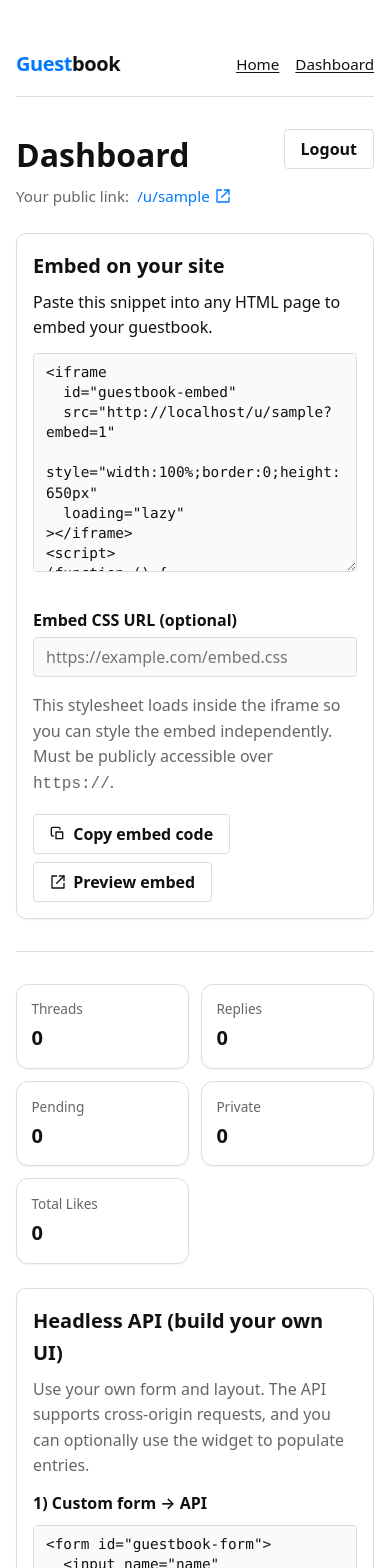
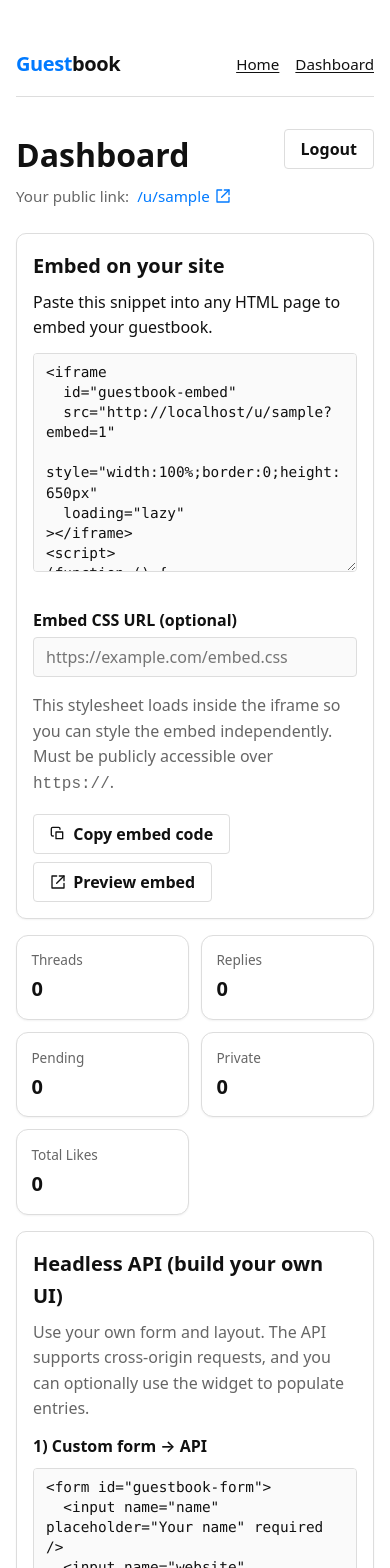
Before and after one commit to blackpirateapps/guestbook-service, a React (Vite) app: page /dashboard in a window 390 px wide. Shown: the top 1568 px of the page. Built offline with nearby package versions, Linux system fonts and the light colour scheme; no server answers; sample sign-in values are in the browser's storage.

Commit message:
Refactor dashboard into responsive multi-column layout

```diff
--- a/src/index.css
+++ b/src/index.css
@@ -308,11 +308,44 @@ button.icon-button svg {
   margin-bottom: 1.5rem;
 }
 
+.dashboard-primary-grid {
+  display: grid;
+  grid-template-columns: minmax(0, 1fr);
+  gap: 1rem;
+  margin-bottom: 1rem;
+}
+
+.dashboard-secondary-grid {
+  display: grid;
+  grid-template-columns: minmax(0, 1fr);
+  gap: 1rem;
+}
+
+.dashboard-panel {
+  margin-bottom: 0 !important;
+}
+
+@media (min-width: 1024px) {
+  .dashboard-primary-grid {
+    grid-template-columns: repeat(2, minmax(0, 1fr));
+    align-items: start;
+  }
+
+  .dashboard-panel--wide {
+    grid-column: 1 / -1;
+  }
+
+  .dashboard-secondary-grid {
+    grid-template-columns: minmax(0, 1fr) minmax(0, 1fr);
+    align-items: start;
+  }
+}
+
 .dashboard-stats {
   display: grid;
   grid-template-columns: repeat(2, minmax(0, 1fr));
   gap: 0.75rem;
-  margin: 0 0 1.5rem 0;
+  margin: 0;
 }
 
 @media (min-width: 768px) {
--- a/src/pages/Dashboard.jsx
+++ b/src/pages/Dashboard.jsx
@@ -543,7 +543,8 @@ DELETE ${origin}/api/entries (Owner only)
         <button className="secondary" onClick={() => { localStorage.clear(); navigate('/'); }}>Logout</button>
       </div>
 
-      <section className="card" style={{ marginBottom: '1.5rem' }}>
+      <div className="dashboard-primary-grid">
+      <section className="card dashboard-panel dashboard-panel--wide" style={{ marginBottom: '1.5rem' }}>
         <h3 style={{ marginTop: 0 }}>Embed on your site</h3>
         <p style={{ marginBottom: '0.75rem' }}>Paste this snippet into any HTML page to embed your guestbook.</p>
         <textarea
@@ -580,9 +581,7 @@ DELETE ${origin}/api/entries (Owner only)
         </div>
       </section>
 
-      <hr />
-
-      <section className="dashboard-stats">
+      <section className="dashboard-stats dashboard-panel dashboard-panel--wide">
         <div className="stat-card">
           <div className="stat-label">Threads</div>
           <div className="stat-value">{rootEntryCount}</div>
@@ -605,7 +604,7 @@ DELETE ${origin}/api/entries (Owner only)
         </div>
       </section>
 
-      <section className="card" style={{ marginBottom: '1.5rem' }}>
+      <section className="card dashboard-panel dashboard-panel--wide" style={{ marginBottom: '1.5rem' }}>
         <h3 style={{ marginTop: 0 }}>Headless API (build your own UI)</h3>
         <p style={{ color: 'var(--text-muted)', marginBottom: '0.75rem' }}>
           Use your own form and layout. The API supports cross-origin requests, and you can optionally use the widget to populate entries.
@@ -679,7 +678,7 @@ DELETE ${origin}/api/entries (Owner only)
         </div>
       </section>
 
-      <section className="card" style={{ marginBottom: '1.5rem' }}>
+      <section className="card dashboard-panel" style={{ marginBottom: '1.5rem' }}>
         <h3 style={{ marginTop: 0 }}>API Tester</h3>
         <p style={{ color: 'var(--text-muted)', marginBottom: '0.75rem' }}>
           Test entry, reply, and like calls against your endpoint and inspect the exact request + response payload.
@@ -772,7 +771,7 @@ DELETE ${origin}/api/entries (Owner only)
         />
       </section>
 
-      <section className="card" style={{ marginBottom: '1.5rem' }}>
+      <section className="card dashboard-panel" style={{ marginBottom: '1.5rem' }}>
         <h3 style={{ marginTop: 0 }}>Data Backup (JSON)</h3>
         <p style={{ color: 'var(--text-muted)', marginBottom: '0.75rem' }}>
           Export all your guestbook data (profile settings + entries) as JSON, or import a previous export.
@@ -802,8 +801,7 @@ DELETE ${origin}/api/entries (Owner only)
         </p>
       </section>
 
-      <div className="dashboard-grid">
-        <section className="card">
+      <section className="card dashboard-panel">
           <h3 style={{ marginTop: 0 }}>Moderation</h3>
           <p style={{ marginBottom: '0.75rem' }}>Control how new messages appear on your guestbook.</p>
           <label className="checkbox-label" style={{ marginBottom: '1rem' }}>
@@ -815,12 +813,9 @@ DELETE ${origin}/api/entries (Owner only)
             Require approval for new messages
           </label>
           <button className="secondary" onClick={saveSettings}>Update Moderation</button>
-        </section>
-      </div>
+      </section>
 
-      <hr />
-
-      <section className="card" style={{ marginBottom: '1.5rem' }}>
+      <section className="card dashboard-panel" style={{ marginBottom: '1.5rem' }}>
         <h3 style={{ marginTop: 0 }}>Customize Appearance</h3>
         <p style={{ marginBottom: '0.75rem' }}>Inject custom CSS and HTML into your public page.</p>
         <div className="dashboard-grid">
@@ -848,10 +843,10 @@ DELETE ${origin}/api/entries (Owner only)
         <button className="secondary" onClick={saveSettings}>Save Appearance</button>
       </section>
 
-      <hr />
+      </div>
 
-      <section>
-        <details className="card collapsible" style={{ marginBottom: '1.5rem' }}>
+      <section className="dashboard-secondary-grid">
+        <details className="card collapsible" style={{ marginBottom: 0 }}>
           <summary className="collapsible-summary">
             <span>Add past entry</span>
             <span style={{ color: 'var(--text-muted)', fontWeight: 500, fontSize: '0.9rem' }}>Import older guestbook posts</span>
@@ -915,7 +910,7 @@ DELETE ${origin}/api/entries (Owner only)
           </div>
         </details>
 
-        <details className="card collapsible">
+        <details className="card collapsible" style={{ marginBottom: 0 }}>
           <summary className="collapsible-summary">
             <span>Recent Entries</span>
             <span className="entries-count">{entries.length}</span>
```
Also changed, not shown: 6 other files (tests, documents, lock files or other folders).
